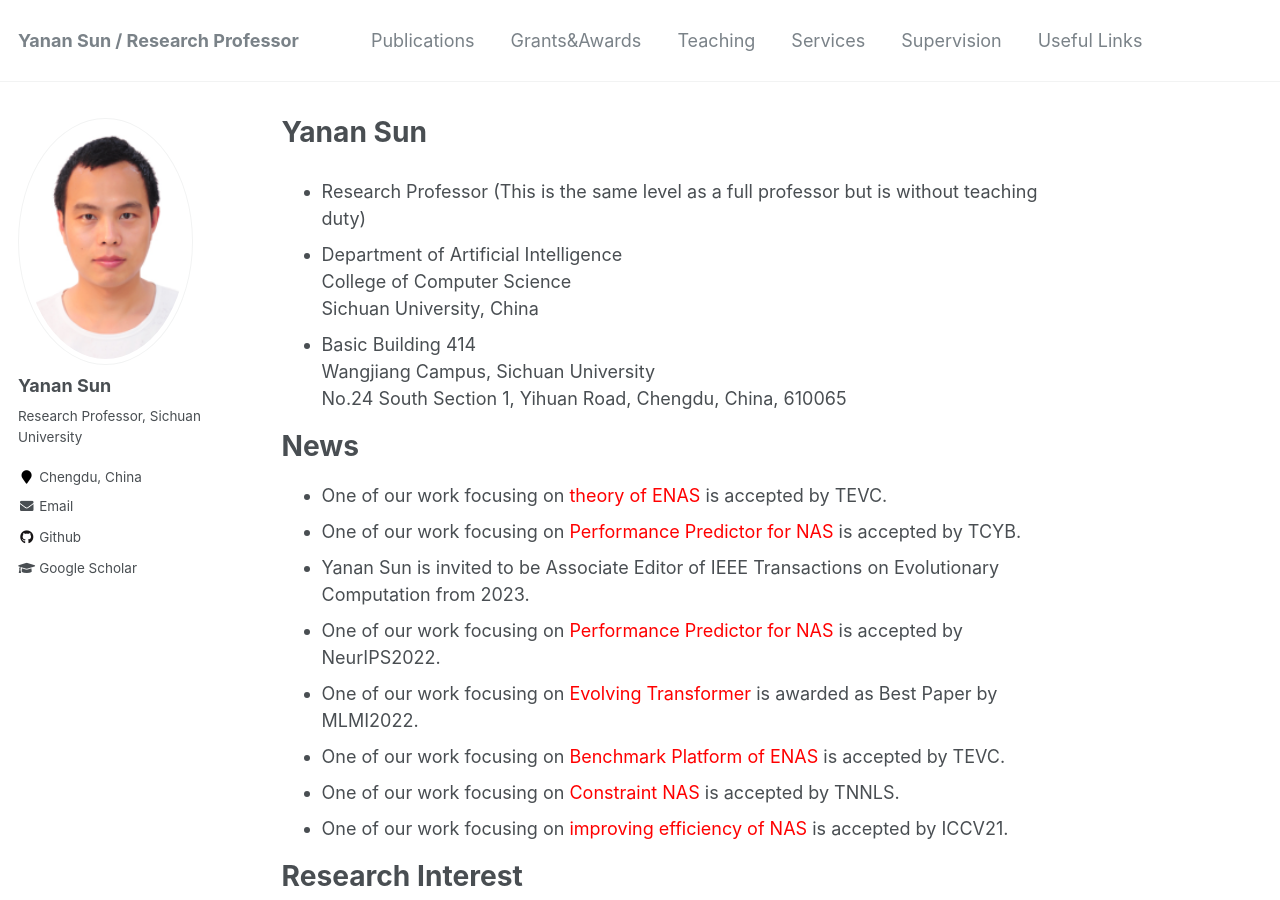
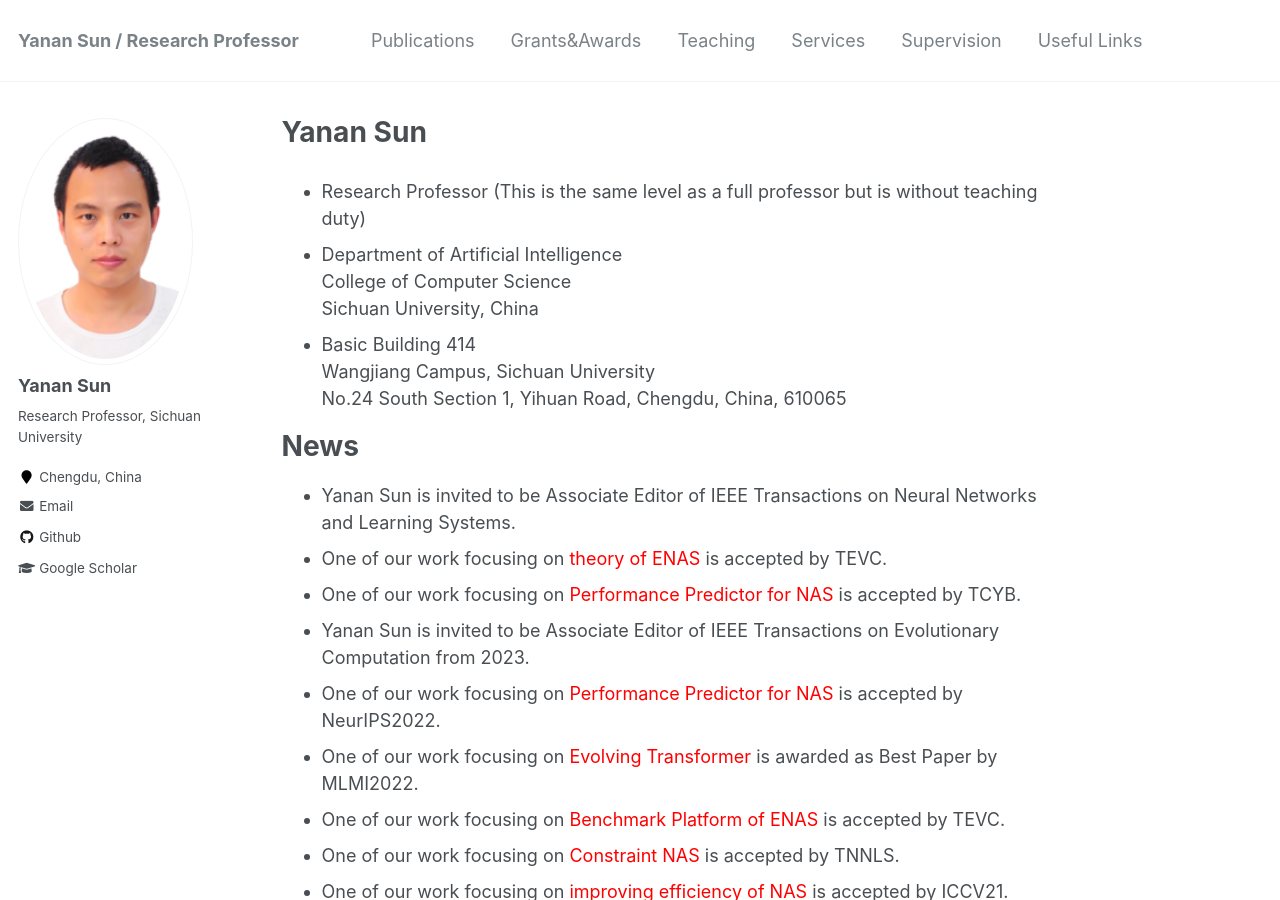
Before and after one commit to yn-sun/yn-sun.github.io, a Jekyll site: the page built from _pages/about.md, in a window 1280 px wide and 900 px high. Built offline with Jekyll 4.4.1, drawn with Linux system fonts in a browser that asks for light colours; comment, search, counter and statistics services are not loaded.

Commit message:
Update about.md

```diff
--- a/_pages/about.md
+++ b/_pages/about.md
@@ -18,6 +18,7 @@ No.24 South Section 1, Yihuan Road, Chengdu, China, 610065
 
 News
 ======
+* Yanan Sun is invited to be Associate Editor of IEEE Transactions on Neural Networks and Learning Systems.
 * One of our work focusing on <span style="color: #FF0000">theory of ENAS</span> is accepted by TEVC.
 * One of our work focusing on <span style="color: #FF0000">Performance Predictor for NAS</span> is accepted by TCYB.
 * Yanan Sun is invited to be Associate Editor of IEEE Transactions on Evolutionary Computation from 2023.
```
